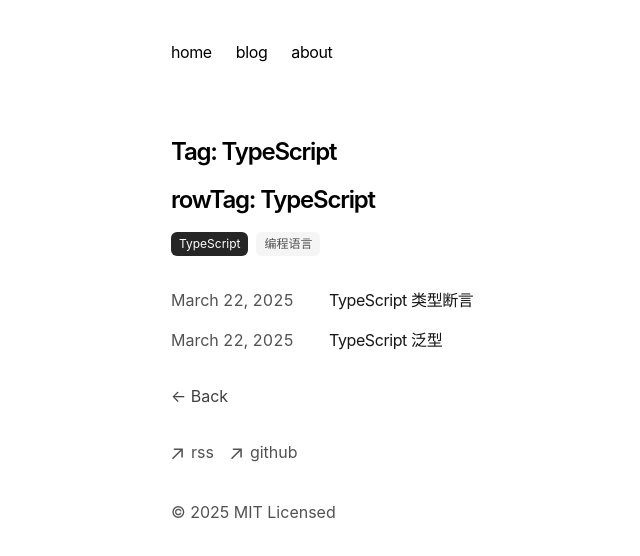
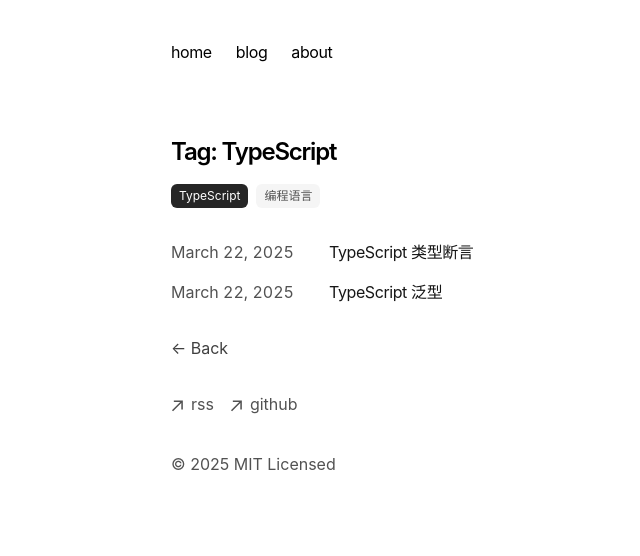
Before and after one commit to leowux/blog, a Next.js app: page /blog/tag/TypeScript in a window 1280 px wide. Shown: the top 556 px of the page, without its empty margins (181-821 px from the left). Built offline with nearby package versions, Linux system fonts and the light colour scheme.

Commit message:
fix: decode tag

```diff
--- a/app/blog/tag/[tag]/page.tsx
+++ b/app/blog/tag/[tag]/page.tsx
@@ -5,7 +5,7 @@ import Link from "next/link";
 export async function generateStaticParams() {
   let tags = getAllTags();
   return tags.map((tag) => ({
-    tag: encodeURIComponent(tag),
+    tag,
   }));
 }
 
@@ -24,7 +24,6 @@ export default function TagPage({ params }) {
   return (
     <section>
       <h1 className="font-semibold text-2xl mb-4 tracking-tighter">Tag: {decodedTag}</h1>
-      <h1 className="font-semibold text-2xl mb-4 tracking-tighter">rowTag: {params.tag}</h1>
       <div className="flex flex-wrap mb-8">
         {allTags.map((t) => (
           <Tag key={t} tag={t} isActive={t === decodedTag} />
```
